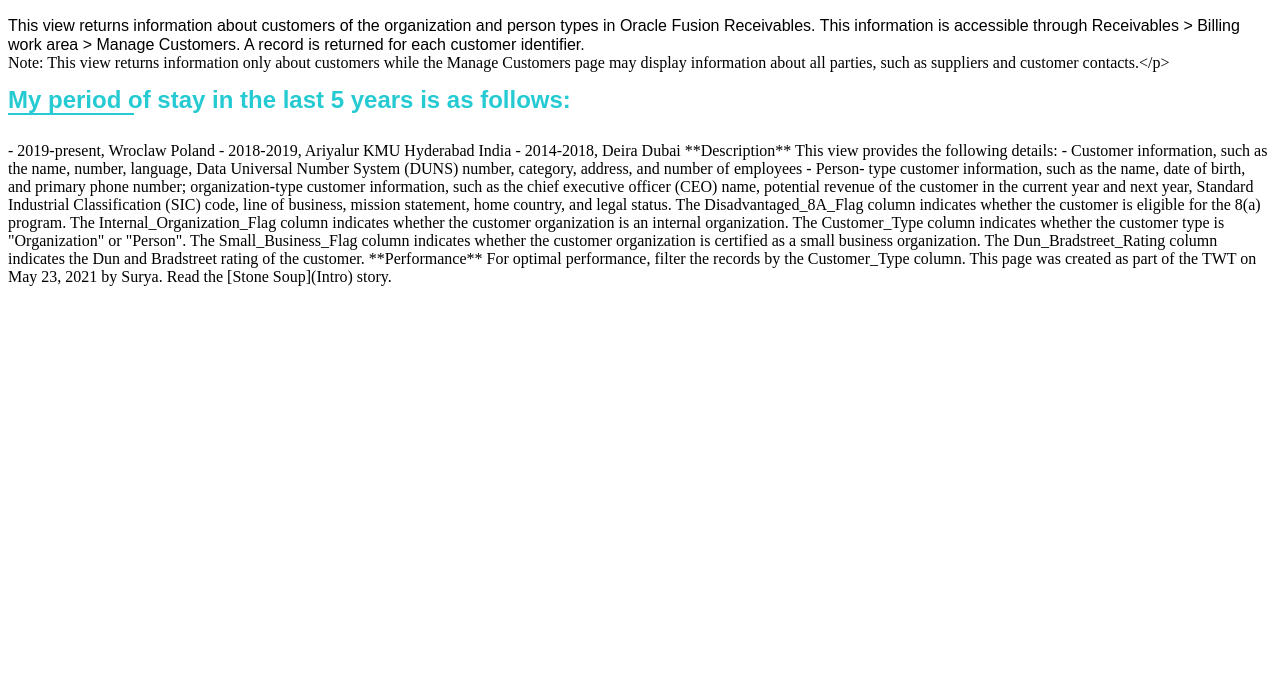
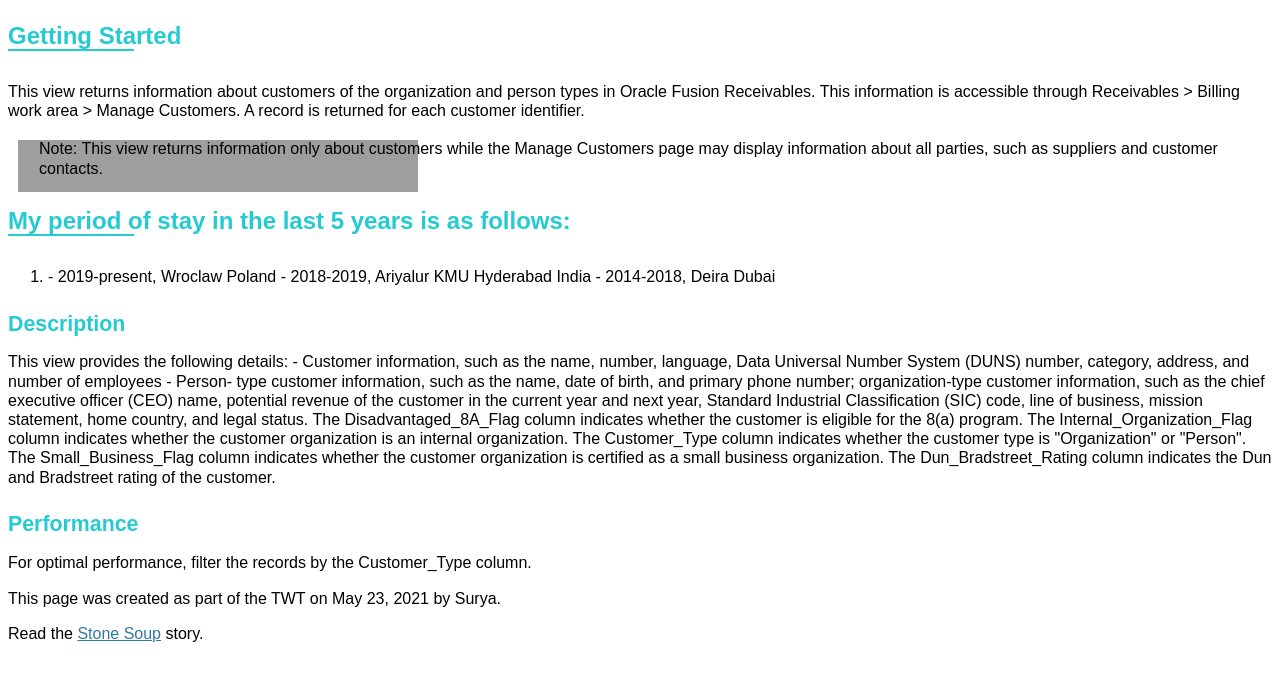
Before and after one commit to SuryaPanneer/turbo-disco, a Jekyll site: the page built from topics/GettingStarted.md, in a window 1280 px wide. Shown: the top 681 px of the page. Built offline with Jekyll 4.4.1, drawn with Linux system fonts in a browser that asks for light colours.

Commit message:
added css file, updated styles in a topic

```diff
--- a/topics/GettingStarted.md
+++ b/topics/GettingStarted.md
@@ -5,24 +5,25 @@ author: Surya
 layout: template
 link: Intro
 ---
+<h1>Getting Started</h1>
 
-This view returns information about customers of the organization and person types in Oracle Fusion Receivables. This information is accessible through Receivables > Billing work area > Manage Customers. A record is returned for each customer identifier.
+<p>This view returns information about customers of the organization and person types in Oracle Fusion Receivables. This information is accessible through Receivables > Billing work area > Manage Customers. A record is returned for each customer identifier.</p>
 
-<p.note>Note: This view returns information only about customers while the Manage Customers page may display information about all parties, such as suppliers and customer contacts.</p>
+<p class="note">Note: This view returns information only about customers while the Manage Customers page may display information about all parties, such as suppliers and customer contacts.</p>
 
 <h1>My period of stay in the last 5 years is as follows:</h1>
 
-{% for item in site.data.common %}
+<ol><li>{% for item in site.data.common %}
 - {{item.period}}, {{item.place}}
-{% endfor %}
+{% endfor %}</li></ol>
 
-**Description**
+<h2>Description</h2>
 
-This view provides the following details:
+<p>This view provides the following details:
 - Customer information, such as the name, number, language, Data Universal Number System (DUNS) number, category, address, and number of employees
-- Person- type customer information, such as the name, date of birth, and primary phone number; organization-type customer information, such as the chief executive officer (CEO) name, potential revenue of the customer in the current year and next year, Standard Industrial Classification (SIC) code, line of business, mission statement, home country, and legal status. The Disadvantaged_8A_Flag column indicates whether the customer is eligible for the 8(a) program. The Internal_Organization_Flag column indicates whether the customer organization is an internal organization. The Customer_Type column indicates whether the customer type is "Organization" or "Person". The Small_Business_Flag column indicates whether the customer organization is certified as a small business organization. The Dun_Bradstreet_Rating column indicates the Dun and Bradstreet rating of the customer.
+- Person- type customer information, such as the name, date of birth, and primary phone number; organization-type customer information, such as the chief executive officer (CEO) name, potential revenue of the customer in the current year and next year, Standard Industrial Classification (SIC) code, line of business, mission statement, home country, and legal status. The Disadvantaged_8A_Flag column indicates whether the customer is eligible for the 8(a) program. The Internal_Organization_Flag column indicates whether the customer organization is an internal organization. The Customer_Type column indicates whether the customer type is "Organization" or "Person". The Small_Business_Flag column indicates whether the customer organization is certified as a small business organization. The Dun_Bradstreet_Rating column indicates the Dun and Bradstreet rating of the customer.</p>
 
-**Performance**
+<h2>Performance</h2>
 
 For optimal performance, filter the records by the Customer_Type column.
 
```
